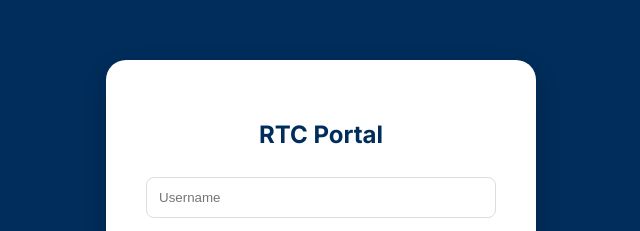
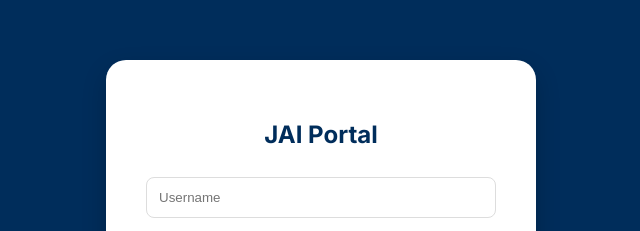
Before and after one commit to Jayasanths/sample--project, a website: page index.html in a window 1280 px wide. Shown: the part 191-422 px from the top of the page, 319-959 px from the left. Drawn offline with Linux system fonts and the light colour scheme.

Commit message:
Update index.html

```diff
--- a/index.html
+++ b/index.html
@@ -50,7 +50,7 @@
 
     <div id="login-screen">
         <div class="login-box">
-            <h2 style="color: var(--rtc-blue)">RTC Portal</h2>
+            <h2 style="color: var(--rtc-blue)">JAI Portal</h2>
             <input type="text" id="user-input" placeholder="Username">
             <input type="password" id="pass-input" placeholder="Password">
             <button class="btn btn-primary" style="width:100%" onclick="processLogin()">Login</button>
```
